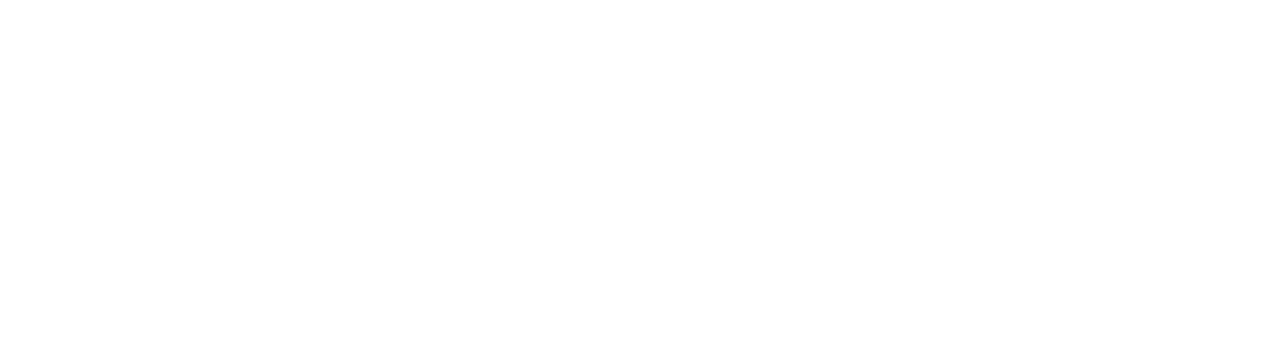
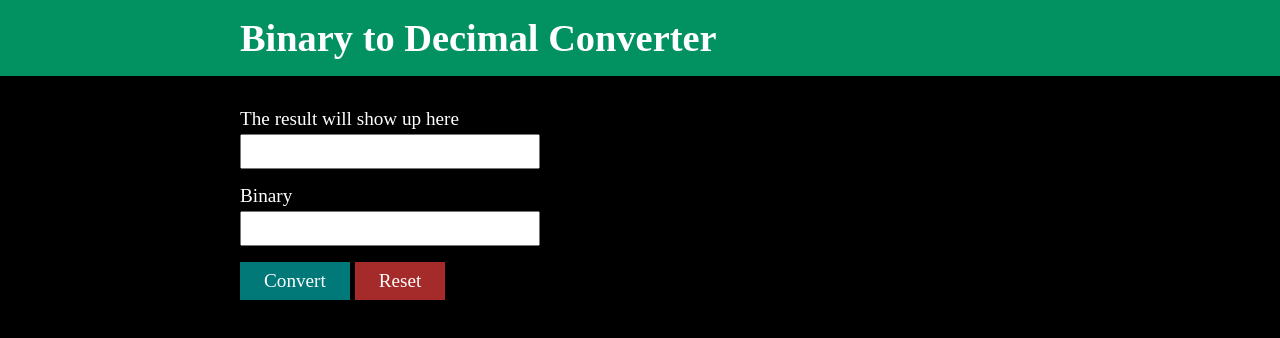
Before and after one commit to thediogostein/bin-to-dec, a plain HTML site: page index.html in a window 1280 px wide. Drawn offline with Linux system fonts and the light colour scheme.

Commit message:
Add form validation

```diff
--- a/css/style.css
+++ b/css/style.css
@@ -0,0 +1,83 @@
+/* || RESET */
+*,
+*::before,
+*::after {
+  box-sizing: border-box;
+}
+
+html,
+body {
+  margin: 0;
+  padding: 0;
+}
+
+h1,
+h2,
+h3 {
+  margin: 0;
+}
+
+body {
+  background: #000;
+  color: white;
+  font-size: 1.2rem;
+}
+
+header {
+  padding: 1rem 0;
+  background-color: rgb(2, 146, 98);
+}
+
+main {
+  padding: 2rem 0;
+}
+
+.wrapper {
+  /* background-color: aqua; */
+  width: 90%;
+  max-width: 800px;
+  margin-inline: auto;
+}
+
+label {
+  display: block;
+  margin-bottom: 0.25rem;
+}
+
+input {
+  width: 100%;
+  max-width: 300px;
+  padding: 0.5rem;
+}
+
+button {
+  color: white;
+  border: none;
+  display: inline-block;
+  padding: 0.5rem 1.5rem;
+  font-family: inherit;
+  font-size: inherit;
+  cursor: pointer;
+}
+
+button[type='submit'] {
+  background-color: rgb(1, 121, 121);
+}
+
+button[type='submit']:hover,
+button[type='submit']:focus {
+  background-color: rgb(2, 155, 155);
+}
+
+button[type='reset'] {
+  background-color: brown;
+}
+
+button[type='reset']:hover,
+button[type='reset']:focus {
+  background-color: rgb(187, 48, 48);
+}
+
+.row {
+  margin-bottom: 1rem;
+}
--- a/index.html
+++ b/index.html
@@ -3,9 +3,31 @@
   <head>
     <meta charset="UTF-8" />
     <meta name="viewport" content="width=device-width, initial-scale=1.0" />
-    <script src="js/script.js"></script>
+    <script src="js/script.js" defer></script>
     <link rel="stylesheet" href="css/style.css" />
     <title>Binary to Decimal Converter</title>
   </head>
-  <body></body>
+  <body>
+    <header>
+      <div class="wrapper">
+        <h1>Binary to Decimal Converter</h1>
+      </div>
+    </header>
+    <main>
+      <div class="wrapper">
+        <form>
+          <div class="row">
+            <label for="result">The result will show up here</label>
+            <input type="number" id="result-el" readonly value="" />
+          </div>
+          <div class="row">
+            <label for="binary">Binary</label>
+            <input type="tel" id="binary" maxlength="8" required />
+          </div>
+          <button type="submit">Convert</button>
+          <button type="reset">Reset</button>
+        </form>
+      </div>
+    </main>
+  </body>
 </html>
--- a/js/script.js
+++ b/js/script.js
@@ -0,0 +1,27 @@
+const form = document.querySelector('form');
+
+const convert = (e) => {
+  e.preventDefault();
+
+  const binary = form.querySelector('#binary').value;
+  const resultEl = form.querySelector('#result-el');
+  let result;
+
+  // Clear result
+  resultEl.value = '';
+
+  for (let i = 0; i < binary.length; i++) {
+    if (binary[i] === '0' || binary[i] === '1') {
+      result = 'Binary';
+    } else {
+      result = 'Not a binary';
+    }
+  }
+
+  console.log(result);
+
+  // Outputs result
+  result.value = binary;
+};
+
+form.addEventListener('submit', convert);
```
